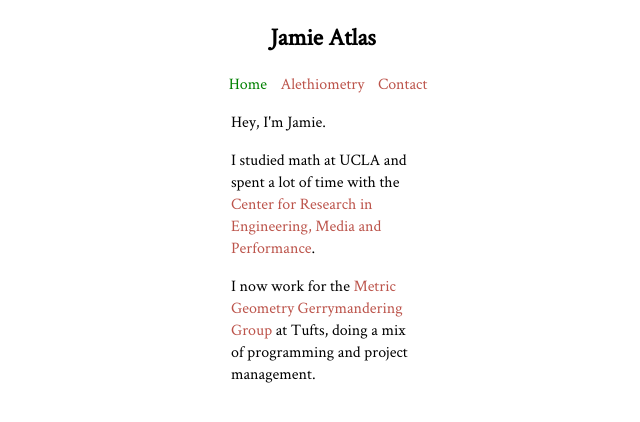
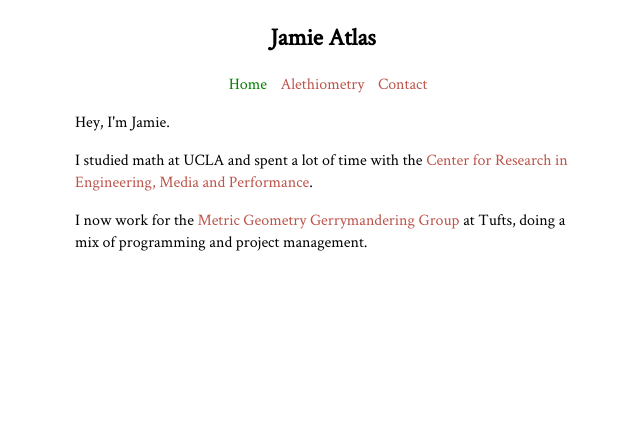
Before and after one commit to AtlasCommaJ/atlascommaj.github.io, a Jekyll site: the page built from index.md, in a window 1280 px wide. Shown: the top 422 px of the page, without its empty margins (317-957 px from the left). Built offline with Jekyll 4.4.1, drawn with Linux system fonts in a browser that asks for light colours.

Commit message:
vh to vw

```diff
--- a/_sass/main.scss
+++ b/_sass/main.scss
@@ -18,7 +18,7 @@ a:hover {
 
 
 .middle {
-    padding: 0 60vh;
+    padding: 0 30vw;
 }
 
 .icons {
```
